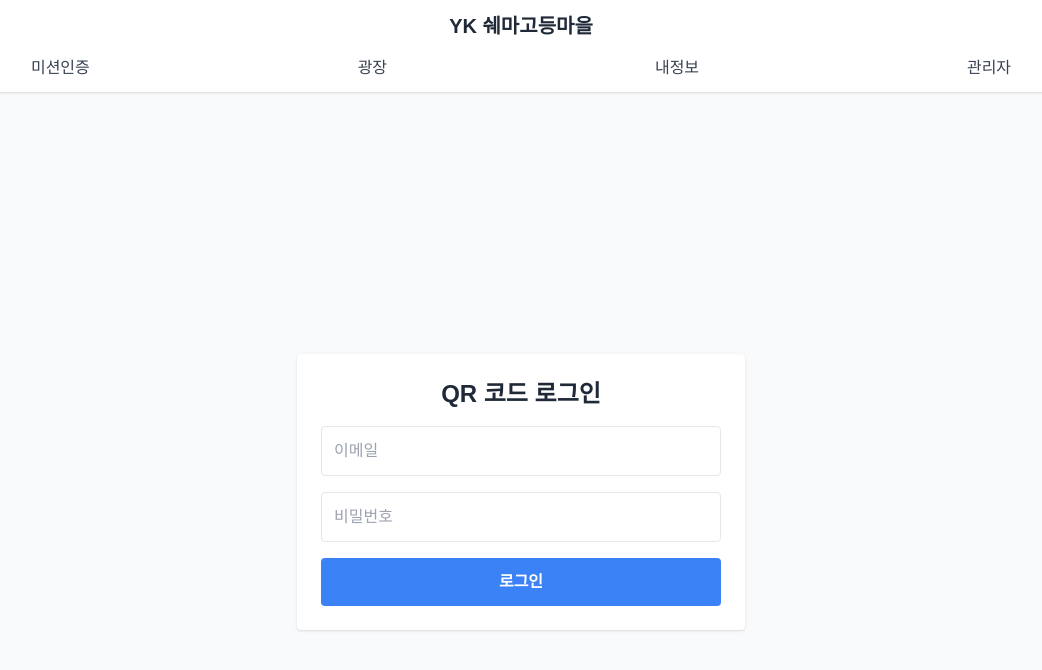
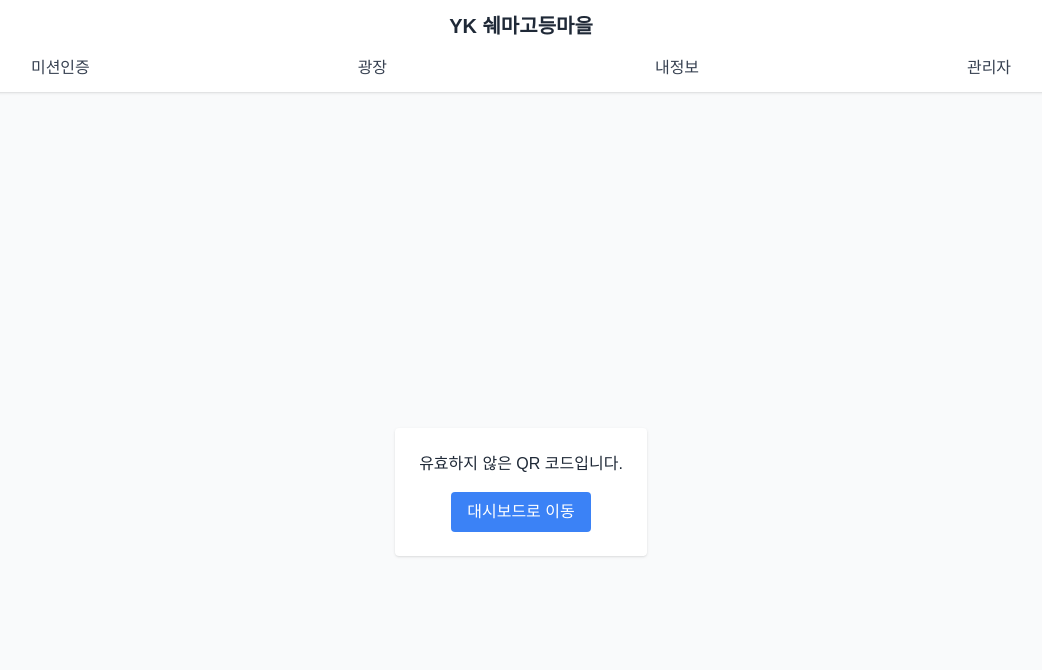
Before and after one commit to BANSEOKCHA/my-yks-app, a Next.js app: page /qr-login in a window 1280 px wide. Shown: the top 670 px of the page, without its empty margins (119-1161 px from the left). Built offline with nearby package versions, Linux system fonts and the light colour scheme; no server answers.

Commit message:
수정된 버전 배포를 위한 업데이트

```diff
--- a/app/dashboard/page.tsx
+++ b/app/dashboard/page.tsx
@@ -76,11 +76,27 @@ export default function DashboardPage() {
       setContent("");
       await fetchMyPosts(user.uid);
 
-      // 2. 달란트 점수 업데이트 및 scoreHistory 기록 추가 (제한 없이 매번 추가)
+      // 2. 달란트 점수 업데이트 (하루에 1점만 추가)
       const userRef = doc(db, "users", user.uid);
       const userSnap = await getDoc(userRef);
       if (userSnap.exists()) {
         const userData = userSnap.data();
+        let shouldUpdate = false;
+        if (userData.lastPostDate) {
+          const lastPostDate = new Date(userData.lastPostDate.seconds * 1000);
+          const today = new Date();
+          const isSameDay =
+            lastPostDate.getFullYear() === today.getFullYear() &&
+            lastPostDate.getMonth() === today.getMonth() &&
+            lastPostDate.getDate() === today.getDate();
+          if (!isSameDay) {
+            shouldUpdate = true;
+          }
+        } else {
+          // 기록이 없는 경우 바로 업데이트
+          shouldUpdate = true;
+        }
+        if (shouldUpdate) {
           const newScore = (userData.talentScore || 0) + 1;
           await updateDoc(userRef, {
             talentScore: newScore,
@@ -92,10 +108,13 @@ export default function DashboardPage() {
             missionContent: missionType,
             createdAt: serverTimestamp(),
           });
+          alert("등록 되었습니다. 달란트 점수가 추가되었습니다.");
+        } else {
+          alert("함께해줘서 고맙고 감사해요!");
+        }
       } else {
         alert("사용자 정보를 불러올 수 없습니다.");
       }
-      alert("등록 되었습니다");
     } catch (err: any) {
       setError(err.message);
     } finally {
--- a/app/qr-login/page.tsx
+++ b/app/qr-login/page.tsx
@@ -1,119 +1,108 @@
 "use client";
 
-import { useState, FormEvent } from "react";
+import { useEffect, useState } from "react";
 import { useRouter, useSearchParams } from "next/navigation";
 import { auth, db } from "../firebaseConfig";
-import { signInWithEmailAndPassword, signOut } from "firebase/auth";
-import { doc, getDoc, updateDoc, serverTimestamp, collection, addDoc } from "firebase/firestore";
+import { onAuthStateChanged } from "firebase/auth";
+import {
+  doc,
+  getDoc,
+  updateDoc,
+  addDoc,
+  collection,
+  serverTimestamp,
+} from "firebase/firestore";
 
 export default function QRLoginPage() {
   const router = useRouter();
   const searchParams = useSearchParams();
-  const qrCodeParam = searchParams.get("code");
+  const [loading, setLoading] = useState(true);
+  const [message, setMessage] = useState<string>("");
+
+  // 코드가 URL에 포함되어 있는지 확인 (예: ?code=YOUR_SECRET_CODE)
+  const codeFromUrl = searchParams.get("code");
   const expectedCode = process.env.NEXT_PUBLIC_QR_SECRET || "YOUR_SECRET_CODE";
 
-  const [email, setEmail] = useState("");
-  const [password, setPassword] = useState("");
-  const [error, setError] = useState<string | null>(null);
-
-  const handleLogin = async (e: FormEvent) => {
-    e.preventDefault();
-    try {
-      const userCred = await signInWithEmailAndPassword(auth, email, password);
-      const user = userCred.user;
-
-      if (qrCodeParam && qrCodeParam === expectedCode) {
-        const now = new Date();
-
-        // 일요일 체크 (0: 일요일)
-        if (now.getDay() !== 0) {
-          alert("QR 코드는 일요일에만 출석 등록이 가능합니다.");
-          router.push("/login");
+  useEffect(() => {
+    if (!codeFromUrl || codeFromUrl !== expectedCode) {
+      setMessage("유효하지 않은 QR 코드입니다.");
+      setLoading(false);
       return;
     }
 
-        // 출석 등록 가능 시간: 일요일 오전 06:00:00 ~ 08:44:59
-        const startTime = new Date(now);
-        startTime.setHours(6, 0, 0, 0);
-        const endTime = new Date(now);
-        endTime.setHours(8, 44, 59, 999);
-        if (now < startTime || now > endTime) {
-          alert("출석 등록 시간은 일요일 오전 06시부터 08시44분59초까지입니다.");
-          router.push("/login");
-          return;
-        }
-
-        // 중복 출석 체크 및 점수 업데이트
-        const userRef = doc(db, "users", user.uid);
+    // 로그인 상태 확인: 사용자가 로그인 되어있지 않으면 로그인 페이지로 리다이렉트
+    const unsub = onAuthStateChanged(auth, async (currentUser) => {
+      if (!currentUser) {
+        // 로그인되지 않은 경우, 로그인 페이지로 이동
+        router.push("/login?redirect=/qr-login?code=" + expectedCode);
+      } else {
+        try {
+          const userRef = doc(db, "users", currentUser.uid);
           const userSnap = await getDoc(userRef);
           if (userSnap.exists()) {
             const userData = userSnap.data();
-          if (userData.lastQRLogin) {
-            const lastQRLogin = new Date(userData.lastQRLogin.seconds * 1000);
+            // 이미 오늘 출석이 등록되었는지 확인 (lastQRDate 필드 사용)
+            let canAward = true;
+            if (userData.lastQRDate) {
+              const lastQRDate = new Date(userData.lastQRDate.seconds * 1000);
+              const today = new Date();
               const isSameDay =
-              lastQRLogin.getFullYear() === now.getFullYear() &&
-              lastQRLogin.getMonth() === now.getMonth() &&
-              lastQRLogin.getDate() === now.getDate();
+                lastQRDate.getFullYear() === today.getFullYear() &&
+                lastQRDate.getMonth() === today.getMonth() &&
+                lastQRDate.getDate() === today.getDate();
               if (isSameDay) {
-              alert("이미 출석이 등록되었습니다.");
-              router.push("/dashboard");
-              return;
+                canAward = false;
               }
             }
+            if (todayIsSunday() && canAward) {
+              // 달란트 점수 5점 추가 및 출석 기록
               const newScore = (userData.talentScore || 0) + 5;
               await updateDoc(userRef, {
                 talentScore: newScore,
-            lastQRLogin: serverTimestamp(),
+                lastQRDate: serverTimestamp(),
               });
               // scoreHistory 하위 컬렉션에 기록 추가
-          await addDoc(collection(db, "users", user.uid, "scoreHistory"), {
+              await addDoc(collection(db, "users", currentUser.uid, "scoreHistory"), {
                 score: 5,
                 missionContent: "QR 코드 출석 인증",
                 createdAt: serverTimestamp(),
               });
-          alert("출석 인증되었습니다");
+              setMessage("출석 인증되었습니다! 달란트 점수가 5점 추가되었습니다.");
+            } else {
+              setMessage("이미 출석이 등록되었습니다.");
             }
           }
+        } catch (err: any) {
+          setMessage("오류가 발생했습니다: " + err.message);
+        }
+        setLoading(false);
+      }
+    });
 
-      router.push("/dashboard");
-    } catch (err: any) {
-      setError("로그인 실패: " + err.message);
-      if (err.code === "auth/user-disabled") {
-        await signOut(auth);
-      }
-    }
+    return () => unsub();
+  }, [router, codeFromUrl, expectedCode]);
+
+  // 오늘이 일요일인지 확인하는 함수 (0: 일요일)
+  const todayIsSunday = () => {
+    const now = new Date();
+    return now.getDay() === 0;
   };
 
   return (
-    <div className="flex items-center justify-center min-h-screen p-4">
-      <div className="max-w-md w-full bg-white rounded shadow p-6">
-        <h2 className="text-2xl font-bold mb-4 text-center">QR 코드 로그인</h2>
-        {error && <p className="text-red-500 mb-4 text-center">{error}</p>}
-        <form onSubmit={handleLogin} className="space-y-4">
-          <input
-            type="email"
-            placeholder="이메일"
-            value={email}
-            onChange={(e) => setEmail(e.target.value)}
-            className="w-full p-3 border rounded focus:outline-none focus:ring-2 focus:ring-blue-300"
-            required
-          />
-          <input
-            type="password"
-            placeholder="비밀번호"
-            value={password}
-            onChange={(e) => setPassword(e.target.value)}
-            className="w-full p-3 border rounded focus:outline-none focus:ring-2 focus:ring-blue-300"
-            required
-          />
+    <div className="min-h-screen flex items-center justify-center p-4">
+      {loading ? (
+        <p>로딩 중...</p>
+      ) : (
+        <div className="bg-white p-6 rounded shadow text-center">
+          <p>{message}</p>
           <button
-            type="submit"
-            className="w-full bg-blue-500 text-white font-semibold py-3 rounded hover:bg-blue-600 transition"
+            onClick={() => router.push("/dashboard")}
+            className="mt-4 px-4 py-2 bg-blue-500 text-white rounded hover:bg-blue-600 transition"
           >
-            로그인
+            대시보드로 이동
           </button>
-        </form>
         </div>
+      )}
     </div>
   );
 }
```
Lines whose indentation alone changed are shown as unchanged.
